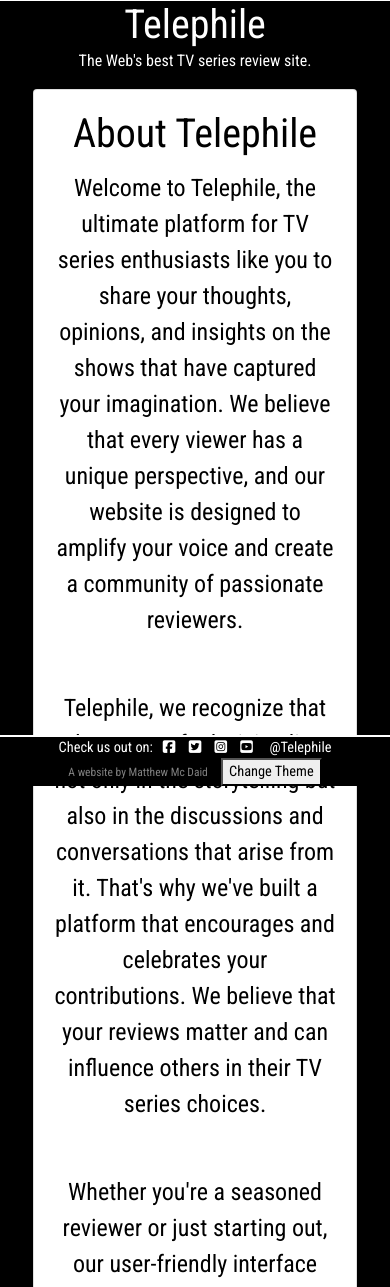
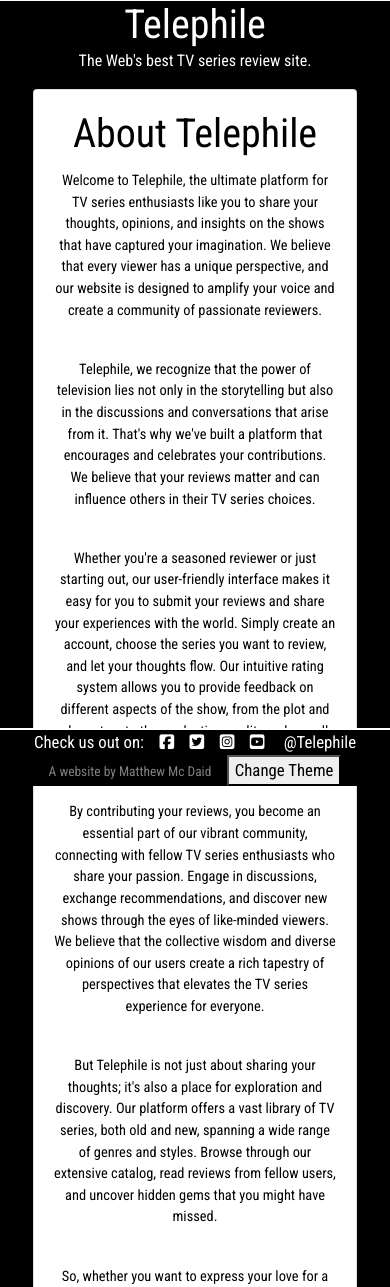
Before and after one commit to Mcdaid101/telephile, a Django app: page /about in a window 390 px wide. Shown: the part 58-1345 px from the top of the page. Run offline with Django 3.2, Linux system fonts and the light colour scheme; some libraries are stand-ins or nearby versions.

Commit message:
added styling and media queries

```diff
--- a/static/css/style.css
+++ b/static/css/style.css
@@ -31,6 +31,10 @@ body {
   font-size: 155%;
   margin-top: 100px;
   text-align: center;
+}
+
+#footer a {
+  color: white;
 }
 
 /* index.html */
@@ -118,13 +122,15 @@ padding-top: 10px;
 }
 
 #comments-section {
-  margin-top: 30px;
+  margin-top: 50px;
+  max-width: 80%;
 }
 
 #comment-submit {
   margin-top: 10px;
   background: white;
   color: black;
+  border-color: black;
 }
 
 #comment-submit:hover {
@@ -210,6 +216,16 @@ padding-top: 10px;
   background-color: #555;
 }
 
+#category-banner {
+  width: 70%;
+  background-color:white;
+  color:black;
+  margin: 0 auto;
+  margin-top: 10px;
+  border-color: black;
+  border-width: 2px
+}
+
 
 /* add_post */
 
@@ -245,7 +261,12 @@ padding-top: 10px;
 
 /* media queries */
 
-@media screen and (max-width: 800px){
+/* Smartphones (portrait and landscape) ----------- */
+@media only screen
+and (min-device-width : 320px)
+and (max-device-width : 480px) {
+  /* Styles */
+
   #post-detail-view {
     max-width: 100%;
   }
@@ -253,10 +274,11 @@ padding-top: 10px;
   #about-card {
     margin: 0 auto;
     max-width: 90%;
-    height: 3800px;
+    height: 90%;
     color: black;
     text-align: center;
     margin-bottom: 200px;
+    font-size: 60%;
   }
 
   #footer {
@@ -265,8 +287,69 @@ padding-top: 10px;
     width: 100%;
     background-color: black;
     border-top: 2px solid white;
-    font-size: 90%;
+    font-size: 155%;
+    margin-top: 100px;
+    text-align: center;
+    padding-bottom: 10px;
+    padding-top: 5px;
+  }
+
+#change-theme {
+  font-size: 80%;
+}
+
+}
+
+/* iPads (portrait and landscape) ----------- */
+@media only screen
+and (min-device-width : 768px)
+and (max-device-width : 1024px) {
+  /* Styles */
+  #about-card {
+    margin: 0 auto;
+    max-width: 90%;
+    height: 90%;
+    color: black;
+    text-align: center;
+    margin-bottom: 200px;
+    font-size: 60%;
+  }
+
+  #footer {
+    position: fixed;
+    bottom: 0;
+    width: 100%;
+    background-color: black;
+    border-top: 2px solid white;
+    font-size: 105%;
     margin-top: 100px;
     text-align: center;
   }
 }
+
+/* Smartphones (portrait and landscape) ----------- */
+@media only screen
+and (min-device-width : 320px)
+and (max-device-width : 480px) {
+  /* Styles */
+
+  #about-card {
+    margin: 0 auto;
+    max-width: 90%;
+    height: 90%;
+    color: black;
+    text-align: center;
+    margin-bottom: 200px;
+    font-size: 60%;
+  }
+
+  #footer {
+    position: fixed;
+    bottom: 0;
+    width: 100%;
+    background-color: black;
+    border-top: 2px solid white;
+    font-size: 95%;
+    margin-top: 100px;
+    text-align: center;
+}
--- a/telephile/settings.py
+++ b/telephile/settings.py
@@ -30,7 +30,7 @@ SECRET_KEY = os.environ.get('SECRET_KEY')
 # SECURITY WARNING: don't run with debug turned on in production!
 DEBUG = True
 
-ALLOWED_HOSTS = ['telephile.herokuapp.com', 'localhost']
+ALLOWED_HOSTS = ['telephile.herokuapp.com', 'localhost', '8000-mcdaid101-telephile-cg1g8685994.ws-eu97.gitpod.io']
 
 
 # Application definition
--- a/templates/base.html
+++ b/templates/base.html
@@ -86,12 +86,13 @@
 <!-- Footer -->
 <footer id="footer">
   <div>
-      <p class="m-0 text-center text-white">Check us out on:&nbsp;&nbsp;&nbsp;<i class="fab fa-facebook-square ms-3"></i>&nbsp;&nbsp;&nbsp;
-        <i class="fab fa-twitter-square ms-3"></i>&nbsp;&nbsp;&nbsp;
-        <i class="fab fa-instagram-square ms-3"></i>&nbsp;&nbsp;&nbsp;
-        <i class="fab fa-youtube-square ms-3"></i> &nbsp;&nbsp;&nbsp; @Telephile</p>
+      <p class="m-0 text-center text-white">Check us out on:&nbsp;&nbsp;&nbsp;
+        <a href="https://www.facebook.com/"><i class="fab fa-facebook-square ms-3"></i></a>&nbsp;&nbsp;&nbsp;
+        <a href="https://twitter.com"><i class="fab fa-twitter-square ms-3"></i></a>&nbsp;&nbsp;&nbsp;
+        <a href="https://www.instagram.com/"><i class="fab fa-instagram-square ms-3"></i></a>&nbsp;&nbsp;&nbsp;
+        <a href="https://www.youtube.com/"><i class="fab fa-youtube-square ms-3"></i></a> &nbsp;&nbsp;&nbsp; @Telephile</p>
       <small class="text-white-50">A website by Matthew Mc Daid</small>
-      &nbsp;&nbsp;&nbsp;<button onclick="lightMode()">Change Theme</button>
+      &nbsp;&nbsp;&nbsp;<button onclick="lightMode()" id="change-theme">Change Theme</button>
   </div>
 </footer>
 
--- a/templates/categories.html
+++ b/templates/categories.html
@@ -4,7 +4,9 @@
 {% if view %}
 {% for x in view %}
 {% if forloop.first %}
-<h1 id="category-titles" style="color: white; margin-top: 20px;">{{ x.category.category }} Reviews</h1>
+<div class="card" id="category-banner">
+<h1 id="category-titles">{{ x.category.category }} Reviews</h1>
+</div>
 {% endif %}
 {% endfor %}
 <div class="container" style="color: black; width: 90%;">
```
Also changed, not shown: templates/post_detail.html (+5 -3 lines).
